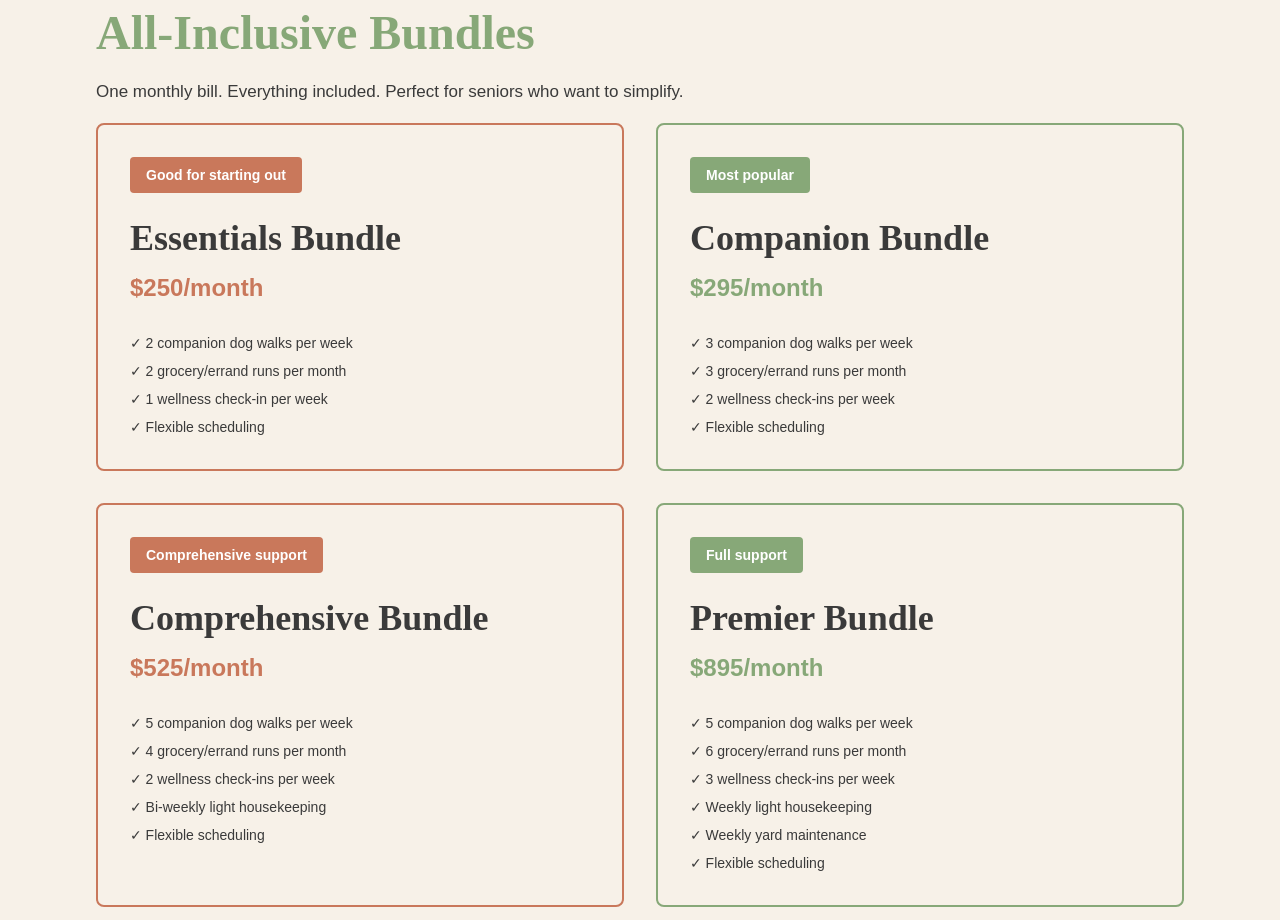
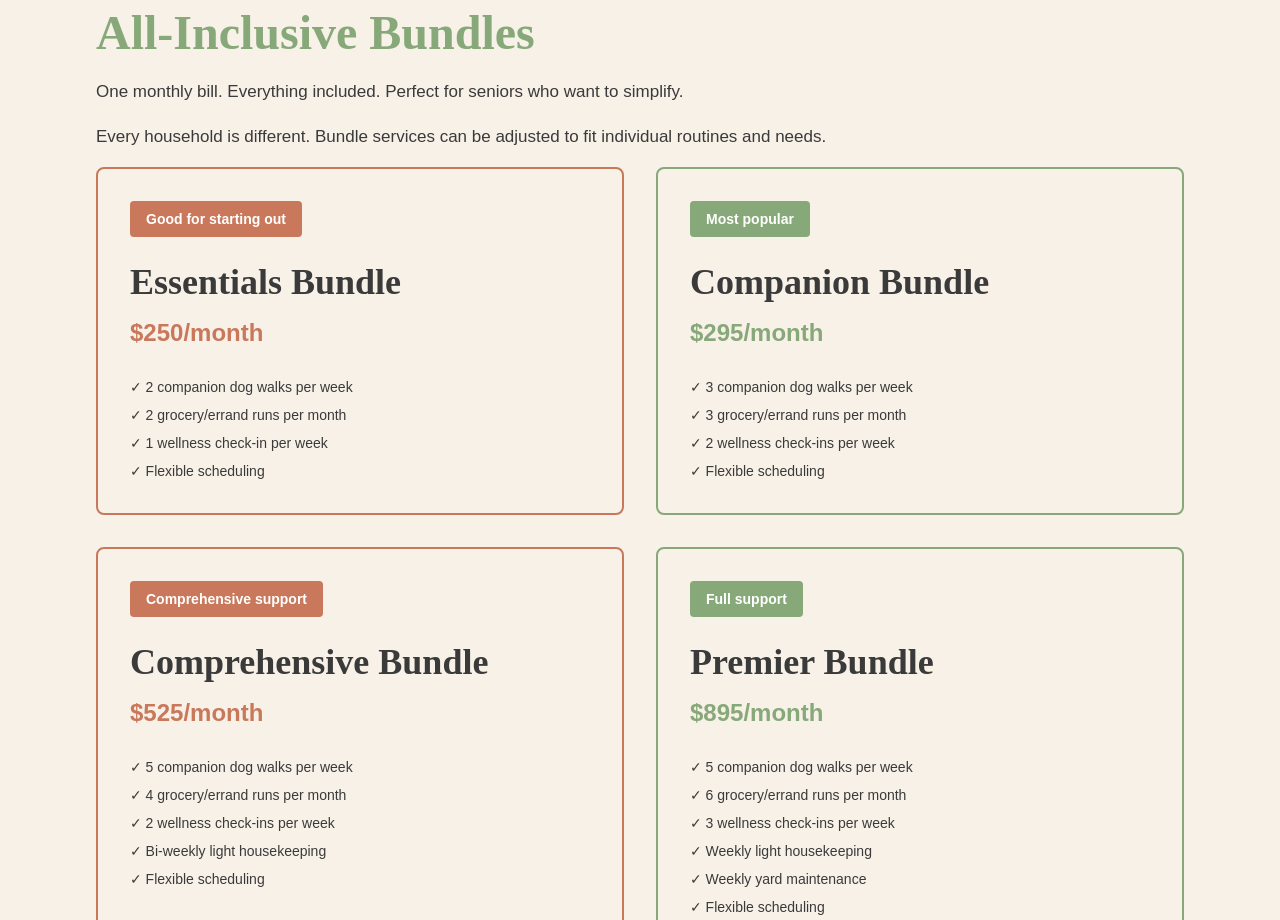
Before and after one commit to GoodCompanySCS/goodcompany-scs, a Next.js app: page /pricing in a window 1280 px wide. Shown: the part 1640-2560 px from the top of the page. Built offline with nearby package versions, Linux system fonts and the light colour scheme.

Commit message:
Update page.tsx

```diff
--- a/app/pricing/page.tsx
+++ b/app/pricing/page.tsx
@@ -125,9 +125,8 @@ export default function Pricing() {
           {/* All-Inclusive Bundles */}
           <div className="mb-16">
             <h2 style={{ color: 'var(--sage)' }} className="mb-4">All-Inclusive Bundles</h2>
-            <p className="text-lg mb-4">
-              One monthly bill. Everything included. Perfect for seniors who want to simplify.
-            </p>
+           <p className="text-lg mb-4">One monthly bill. Everything included. Perfect for seniors who want to simplify.</p>
+<p className="text-lg mb-4">Every household is different. Bundle services can be adjusted to fit individual routines and needs.</p>
 
             <div className="grid grid-cols-1 md:grid-cols-2 gap-8">
               <div style={{ borderColor: 'var(--terracotta)', borderWidth: '2px' }} className="p-8 rounded-lg">
```
